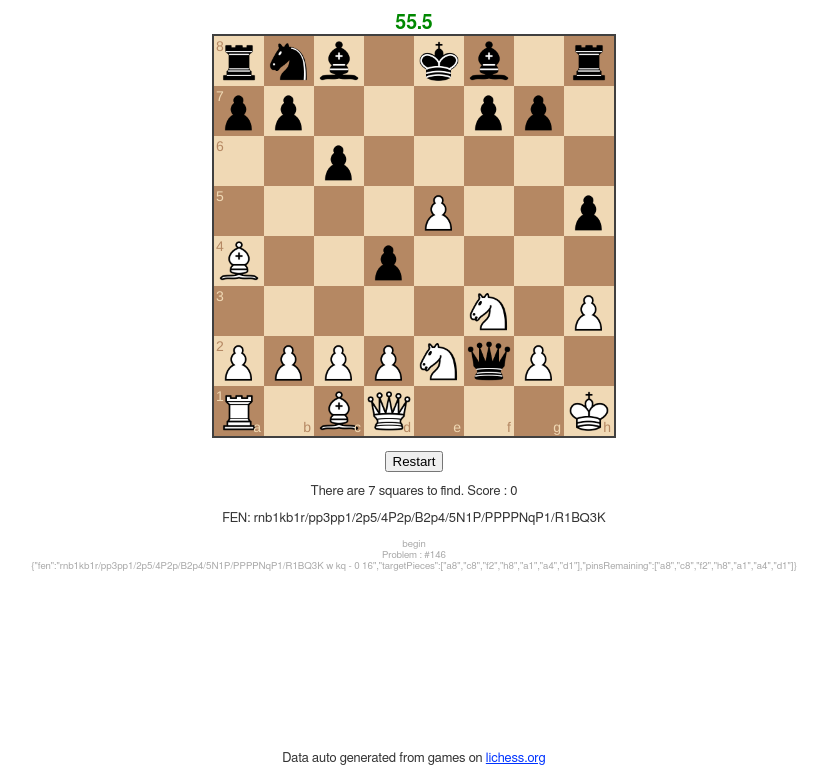
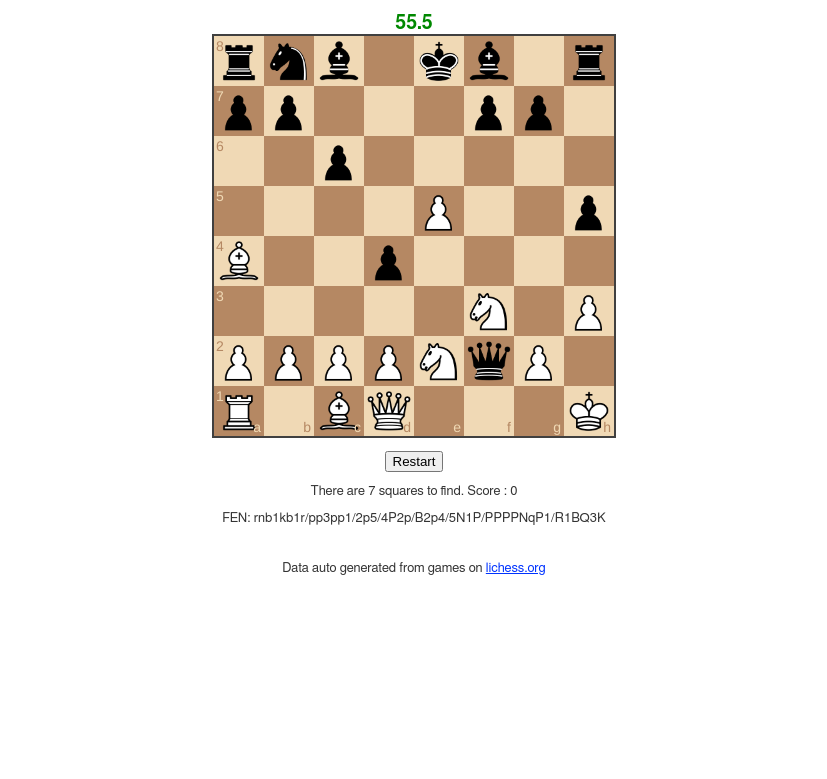
Before and after one commit to tailuge/chess-o-tron, a plain HTML site: page html/loose-piece-o-tron.html in a window 1280 px wide. Shown: the part 84-863 px from the top of the page, without its empty margins (226-1053 px from the left). After the commit the page ends 800 px from the top, so only its background shows below. Drawn offline with nearby package versions, Linux system fonts and the light colour scheme.

Commit message:
all pins version

```diff
--- a/html/css/styles.css
+++ b/html/css/styles.css
@@ -43,7 +43,8 @@ textarea:-moz-placeholder { color:#a9a9a9; }
     background-color:white;
     overflow: auto;
     width: 100%;
-    height: 200px;
+    height: 10px;
+    visibility: hidden;
 }
 
 #info {
```
